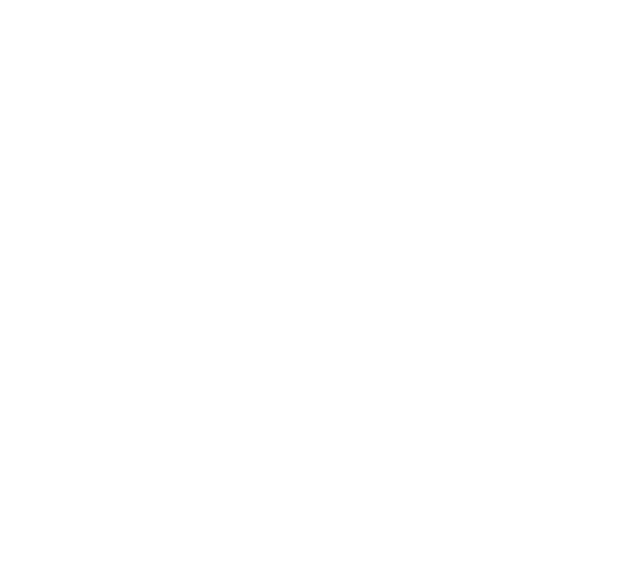
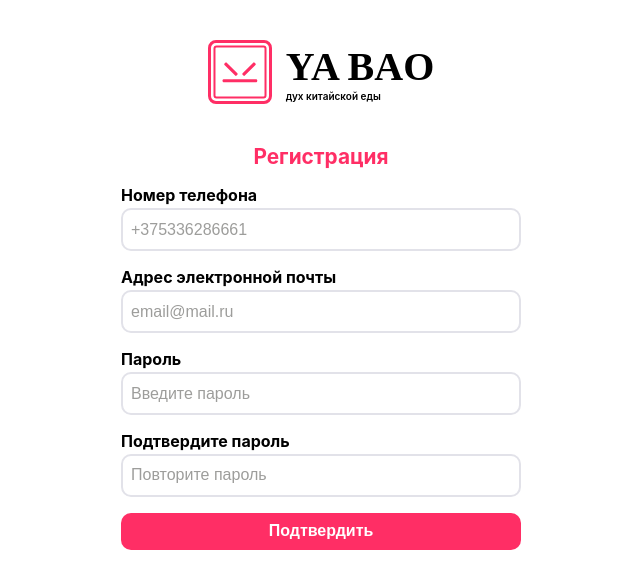
Before and after one commit to IrinaSiahliuk/Food-Delivery, a React (Create React App) app: page /sign-up in a window 1280 px wide. Before the commit this address had no page. Shown: the top 588 px of the page, without its empty margins (319-959 px from the left). Built offline with nearby package versions, Linux system fonts and the light colour scheme; a web font is replaced by a local one.

Commit message:
add reg-form component/signUp-page
bug-fix

```diff
--- a/package.json
+++ b/package.json
@@ -6,12 +6,14 @@
     "@testing-library/jest-dom": "^5.16.5",
     "@testing-library/react": "^13.4.0",
     "@testing-library/user-event": "^13.5.0",
+    "formik": "^2.2.9",
     "react": "^18.2.0",
     "react-dom": "^18.2.0",
     "react-icons": "^4.7.1",
     "react-router-dom": "^6.4.3",
     "react-scripts": "5.0.1",
-    "web-vitals": "^2.1.4"
+    "web-vitals": "^2.1.4",
+    "yup": "^0.32.11"
   },
   "scripts": {
     "start": "react-scripts start",
--- a/src/App.js
+++ b/src/App.js
@@ -7,6 +7,7 @@
 import Menu from './pages/Menu/Menu';
 import Discounts from './pages/Discounts/Discounts';
 import ShoppingCart from './pages/ShoppingCart/ShoppingCart';
+import SignUp from './pages/SignUp/SignUp';
 
 function App() {
   return (
@@ -17,6 +18,7 @@
         <Route path='/menu' element={<Menu />} />
         <Route path='/discounts' element={<Discounts />} />
         <Route path='/shoppingcart' element={<ShoppingCart />} />
+        <Route path='/sign-up' element={<SignUp />} />
       </Routes>
     </div>
   );
--- /dev/null
+++ b/src/components/RegForm/CustomInput.jsx
@@ -0,0 +1,20 @@
+import { useField } from "formik";
+
+import Style from "../../components/RegForm/styles.module.css";
+
+const CustomInput = ({ label, ...props }) => {
+  const [field, meta] = useField(props);
+
+  return (
+    <>
+      <label>{label}</label>
+      <input
+        {...field}
+        {...props}
+        className={meta.touched && meta.error ? Style.input_error : ""}
+      />
+      {meta.touched && meta.error && <div className={Style.error}>{meta.error}</div>}
+    </>
+  );
+};
+export default CustomInput;
--- /dev/null
+++ b/src/components/RegForm/RegForm.jsx
@@ -0,0 +1,73 @@
+import { Form, Formik } from "formik";
+import { validationCheck } from "./schemas/validation";
+import CustomInput from "./CustomInput";
+import Style from "./styles.module.css";
+import Logo from "../../assets/HeaderImg/Logo.svg";
+import styles from "../../components/Header/styles.module.css";
+
+const onSubmit = async (values, actions) => {
+  console.log(actions);
+  await new Promise((resolve) => setTimeout(resolve, 1000));
+  actions.resetForm();
+};
+
+const RegForm = () => {
+  return (
+    <Formik
+      initialValues={{
+        phoneNumber: "",
+        email: "",
+        password: "",
+        confirmPassword: "",
+      }}
+      validationSchema={validationCheck}
+      onSubmit={onSubmit}
+    >
+      {({ isSubmitting }) => (
+        <div className={Style.form_wrapper}>
+          <div className={styles.logoWrapper}>
+            <img classname={styles.logoImg} src={Logo} />
+            <div className={styles.logoTitles}>
+              <div className={styles.logoTitle}>YA BAO</div>
+              <div className={styles.logoSubtitle}>дух китайской еды</div>
+            </div>
+          </div>
+          <Form className={Style.form}>
+            <h2 className={Style.form_title}>Регистрация</h2>
+            <CustomInput
+              label="Номер телeфона"
+              name="phoneNumber"
+              type="number"
+              placeholder="+375336286661"
+            />
+
+            <CustomInput
+              label="Адрес электронной почты"
+              name="email"
+              type="text"
+              placeholder="email@mail.ru"
+            />
+
+            <CustomInput
+              label="Пароль"
+              name="password"
+              type="password"
+              placeholder="Введите пароль"
+            />
+
+            <CustomInput
+              label="Подтвердите пароль"
+              name="confirmPassword"
+              type="password"
+              placeholder="Повторите пароль"
+            />
+            <button disabled={isSubmitting} type="submit">
+              Подтвердить
+            </button>
+          </Form>
+        </div>
+      )}
+    </Formik>
+  );
+};
+export default RegForm;
--- /dev/null
+++ b/src/components/RegForm/schemas/validation.jsx
@@ -0,0 +1,22 @@
+import * as yup from "yup";
+const passwordRules = /^(?=.*\d)(?=.*[a-z])(?=.*[A-Z]).{5,}$/;
+// min 5 characters, 1 upper case letter, 1 lower case letter, 1 numeric digit.
+
+export const validationCheck = yup.object().shape({
+  phoneNumber: yup.number().required("Обязательное поле"),
+  email: yup
+    .string()
+    .email("Введите действительный email")
+    .required("Обязательное поле"),
+  password: yup
+    .string()
+    .min(5, "Пароль должен содержать 5 символов")
+    .matches(passwordRules, {
+      message: "Как минимум одна заглавная буква и одна цифра",
+    })
+    .required("Обязательное поле"),
+  confirmPassword: yup
+    .string()
+    .oneOf([yup.ref("password"), null], "Пароли должны совпадать")
+    .required("Обязательное поле"),
+});
--- /dev/null
+++ b/src/components/RegForm/styles.module.css
@@ -0,0 +1,88 @@
+.form_wrapper {
+  display: flex;
+  flex-direction: column;
+  justify-content: center;
+  align-items: center;
+
+  margin-top: 40px;
+}
+
+.form_title {
+  color: #ff2e65;
+  font-size: 1.3rem;
+  text-align: center;
+
+  margin-top: 40px;
+}
+
+.form {
+  width: 95%;
+  max-width: 400px;
+  margin: 0 auto;
+}
+
+.form label {
+  font-size: 1rem;
+  font-weight: bold;
+  display: block;
+  text-align: left;
+  margin: 1rem 0 0.2rem;
+}
+
+.error {
+  color: #fc8181;
+  font-size: 0.75rem;
+  text-align: left;
+  margin-top: 0.25rem;
+}
+
+.form_wrapper input::-webkit-outer-spin-button,
+input::-webkit-inner-spin-button {
+  -webkit-appearance: none;
+  margin: 0;
+}
+
+.form_wrapper input,
+select {
+  width: 100%;
+  padding: 0.65rem 0.5rem;
+  font-size: 1rem;
+  color: #231f20;
+  border: 2px solid #e2e2e9;
+  background-color: #ffff;
+  border-radius: 10px;
+  outline: none;
+}
+
+.form_wrapper input:focus,
+select:focus {
+  border-color: #ffffff;
+}
+
+.form_wrapper input::placeholder,
+select::placeholder {
+  color: #9d9d9b;
+}
+
+.form_wrapper button {
+  display: block;
+  margin: 1rem 0;
+  padding: 0.6rem 0.5rem;
+  background-color: #ff2e65;
+  color: #ffffff;
+  border: none;
+  border-radius: 10px;
+  width: 100%;
+  font-size: 1rem;
+  font-weight: bold;
+  cursor: pointer;
+}
+
+.form_wrapper input.input_error,
+select.input_error {
+  border-color: #fc8181;
+}
+
+.form_wrapper button:disabled {
+  opacity: 0.35;
+}
--- /dev/null
+++ b/src/pages/SignUp/SignUp.jsx
@@ -0,0 +1,12 @@
+import React from 'react';
+import RegForm from '../../components/RegForm/RegForm';
+
+function SignUp() {
+  return (
+    <div>
+      <RegForm />
+    </div>
+  );
+}
+
+export default SignUp;
```
Also changed, not shown: 1 other file (tests, documents, lock files or other folders).
